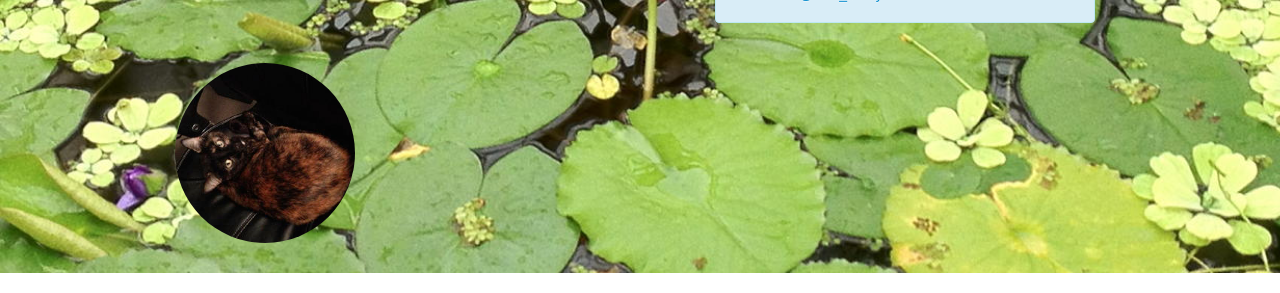
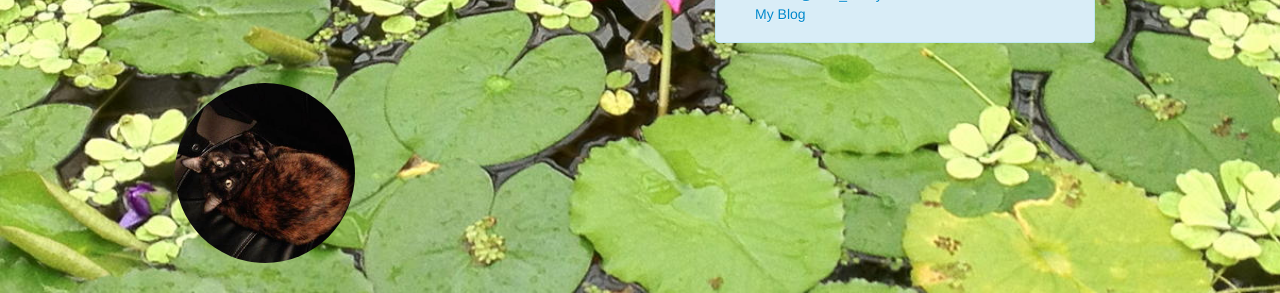
Before and after one commit to rcolby/rcolby.github.com, a plain HTML site: page index.html in a window 1280 px wide. Shown: the part 599-892 px from the top of the page. Drawn offline with Linux system fonts and the light colour scheme; a web font is replaced by a local one.

Commit message:
Added blog link.

```diff
--- a/index.html
+++ b/index.html
@@ -57,6 +57,7 @@
                 <a href="https://twitter.com/Rob_Colby" class="twitter-follow-button" data-show-count="false">Follow @Rob_Colby</a>
                 <script>!function(d,s,id){var js,fjs=d.getElementsByTagName(s)[0];if(!d.getElementById(id)){js=d.createElement(s);js.id=id;js.src="//platform.twitter.com/widgets.js";fjs.parentNode.insertBefore(js,fjs);}}(document,"script","twitter-wjs");</script>
               </li>
+              <li><a href="http://robcolby.net/blog">My Blog</a></li>
             </ul>
           </div>
         </div>
```
